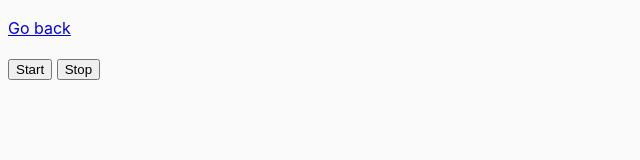
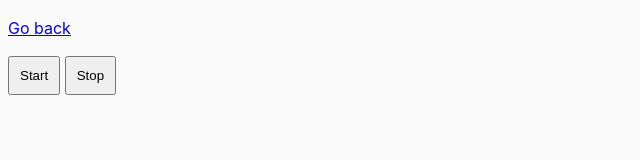
Before and after one commit to DTripleD/goit-js-hw-09, a website built with Parcel: page src/01-color-switcher.html in a window 1280 px wide. Shown: the whole page, without its empty margins (0-640 px from the left). Built offline with nearby package versions, Linux system fonts and the light colour scheme.

Commit message:
make 1 task

```diff
--- a/src/01-color-switcher.html
+++ b/src/01-color-switcher.html
@@ -9,8 +9,8 @@
   <body>
     <p><a href="index.html">Go back</a></p>
 
-    <button type="button" data-start>Start</button>
-    <button type="button" data-stop>Stop</button>
+    <button type="button" data-start style="padding: 10px">Start</button>
+    <button type="button" data-stop style="padding: 10px">Stop</button>
 
     <script src="js/01-color-switcher.js" type="module"></script>
   </body>
```
